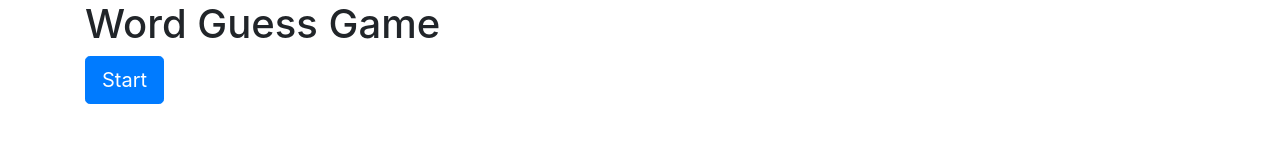
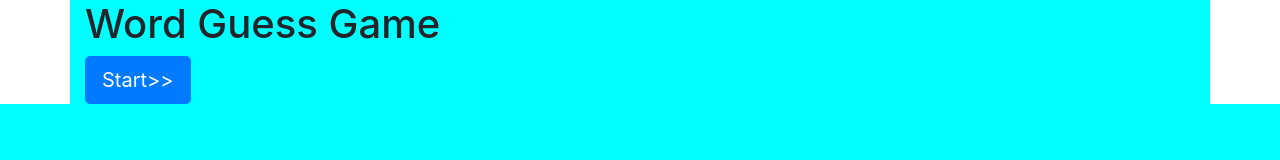
Before and after one commit to sitthiph/Word-Guess-Game, a plain HTML site: page index.html in a window 1280 px wide. Drawn offline with nearby package versions, Linux system fonts and the light colour scheme.

Commit message:
Adds comments and minor changes to game

```diff
--- a/assets/css/reset.css
+++ b/assets/css/reset.css
@@ -22,7 +22,9 @@ time, mark, audio, video {
     font-size: 100%;
     font: inherit;
     vertical-align: baseline;
+    background-color: aqua;
 }
+
 /* HTML5 display-role reset for older browsers */
 article, aside, details, figcaption, figure,
 footer, header, hgroup, menu, nav, section {
--- a/index.html
+++ b/index.html
@@ -18,7 +18,7 @@
     </div>
     <div class="row">
         <div class="col-md-12">
-            <button type="button" class="btn btn-primary btn-lg" id="start">Start</button>
+            <button type="button" class="btn btn-primary btn-lg" id="start">Start>></button>
         </div>
     </div>
 </div>
@@ -87,4 +87,5 @@
         integrity="sha384-UO2eT0CpHqdSJQ6hJty5KVphtPhzWj9WO1clHTMGa3JDZwrnQq4sF86dIHNDz0W1" crossorigin="anonymous"></script>
 <script src="https://stackpath.bootstrapcdn.com/bootstrap/4.3.1/js/bootstrap.min.js"
         integrity="sha384-JjSmVgyd0p3pXB1rRibZUAYoIIy6OrQ6VrjIEaFf/nJGzIxFDsf4x0xIM+B07jRM" crossorigin="anonymous"></script>
+<!-- Make it possible to change the value inserted by the user. -->
 </html>
```
